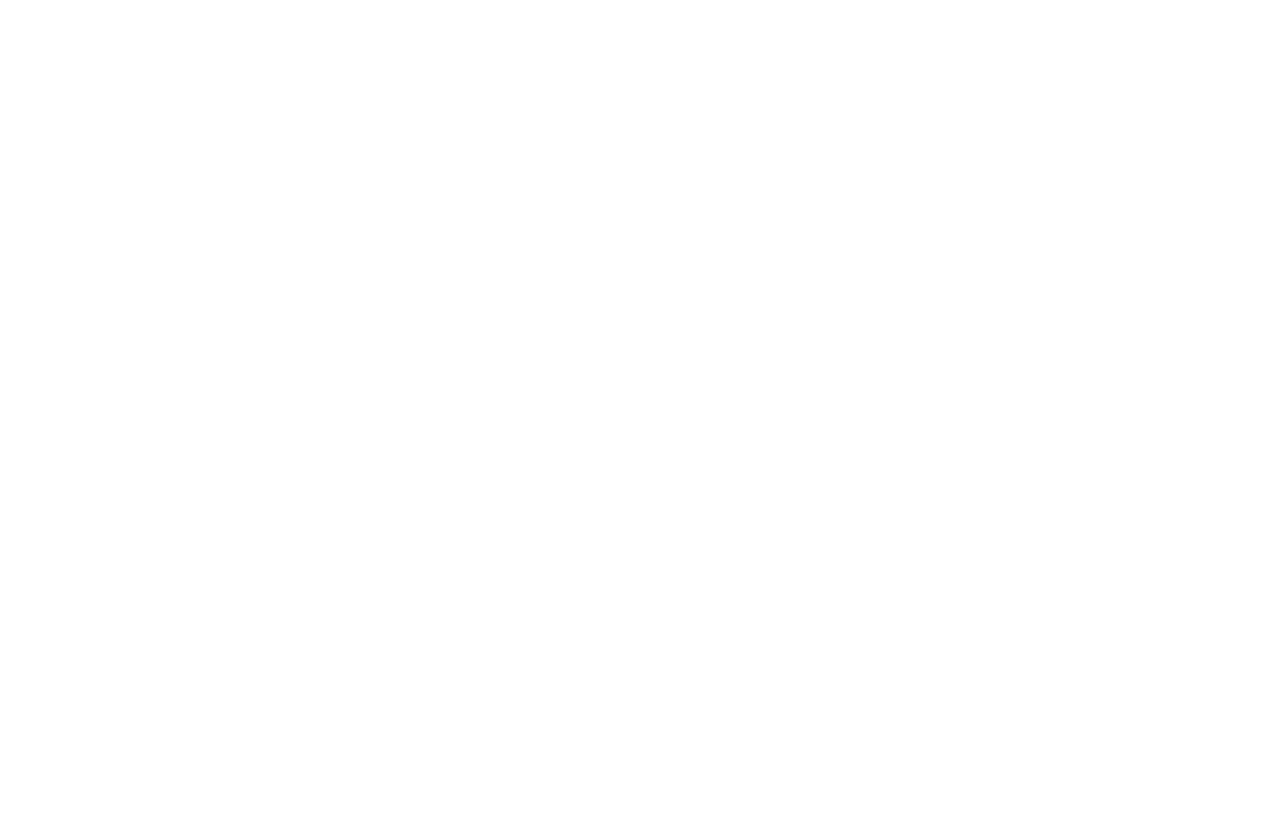
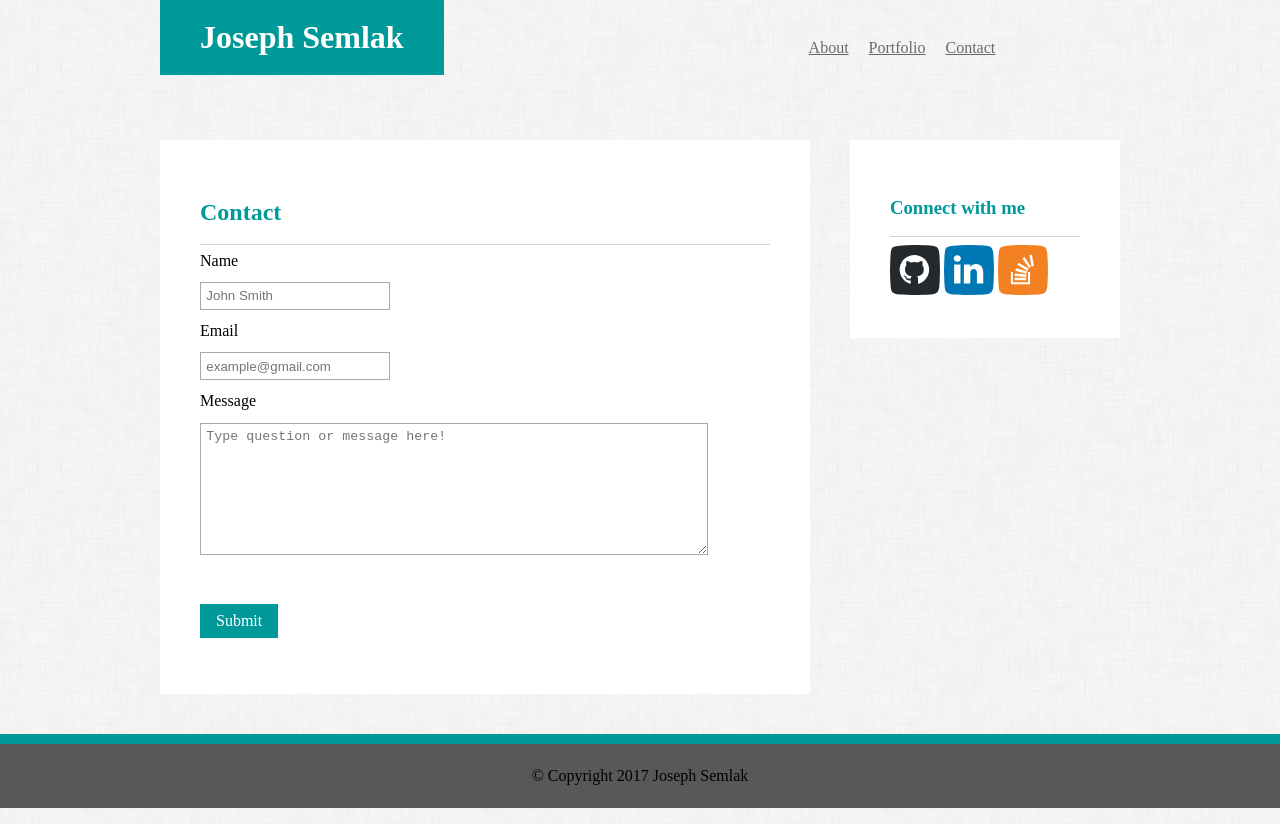
Before and after one commit to semlak/Basic-Portfolio, a plain HTML site: page contact.html in a window 1280 px wide. Before the commit the page ends 800 px from the top, so only its background shows below. Drawn offline with Linux system fonts and the light colour scheme.

Commit message:
more changes, contact done

```diff
--- a/assets/css/reset.css
+++ b/assets/css/reset.css
@@ -46,3 +46,25 @@ table {
 	border-collapse: collapse;
 	border-spacing: 0;
 }
+
+
+
+
+/* Reset `button` and button-style `input` default styles */
+input[type="submit"],
+input[type="reset"],
+input[type="button"],
+button {
+    background: none;
+    border: 0;
+    color: inherit;
+    /* cursor: default; */
+    font: inherit;
+    line-height: normal;
+    overflow: visible;
+    padding: 0;
+    -webkit-appearance: button; /* for input */
+    -webkit-user-select: none; /* for button */
+       -moz-user-select: none;
+        -ms-user-select: none;
+}
--- a/assets/css/style.css
+++ b/assets/css/style.css
@@ -13,11 +13,6 @@ head, link, meta, script, style, title {
 	display: none;
 }
 
-
-body {
-	display: block;
-	margin: 8px;
-}
 
 figcaption {
 	display: block;
@@ -74,7 +69,8 @@ h2 {
     -webkit-margin-start: 0;
     -webkit-margin-end: 0;
     font-weight: bold;
-    color: #129793
+	/* this is my blue-green color*/
+    color: #009999;
 }
 
 h3 {
@@ -85,7 +81,8 @@ h3 {
     -webkit-margin-start: 0;
     -webkit-margin-end: 0;
     font-weight: bold;
-    color: #129793;
+	/* this is my blue-green color*/
+    color: #009999;;
 }
 h4 {
     display: block;
@@ -94,7 +91,7 @@ h4 {
     -webkit-margin-start: 0;
     -webkit-margin-end: 0;
     font-weight: bold;
-    color: #129793;
+    color: #009999;;
 }
 h5 {
     display: block;
@@ -131,6 +128,16 @@ h6 {
 
 }
 
+
+html, body {
+	/*display: block;*/
+	/*margin: 8px;*/
+	margin: 0;
+	padding: 0;
+	height: 100%;
+}
+
+
 body {
 	/* background image from https://www.toptal.com/designers/subtlepatterns/*/
 	background-color: rgb(0,0,0);
@@ -139,7 +146,7 @@ body {
 
 header {
 	/* this is my blue-green color*/
-	background: #129793;
+	background: #009999;;
 	padding-left: 40px;
 	padding-right: 40px;
 }
@@ -157,13 +164,37 @@ a:hover {
 
 #top-bar, .content-area {
 	width: 960px;
-	margin: 0 auto;
 }
 
+
+#container {
+	min-height: 100%;
+	/*height: 100%;*/
+	position: relative;
+
+}
+
+.content-area {
+	clear: both;
+	padding-top: 40px;
+	margin: 0 auto 40px auto;
+
+	/*this is the height of the footer*/
+	margin-bottom: 90px;
+}
+
+
+/*.fixed-top {
+	position: fixed;
+	top: 0;
+	left: 0;
+}*/
 
 #top-bar {
 	/*not working*/
 	background: #ffffff;
+
+	margin: 0 auto;
 }
 
 /*.content-area, .primary-content, .sidebar, h1, section {
@@ -181,6 +212,14 @@ a:hover {
 
 
 
+
+.main-body hr {
+	height: 1px;
+	background: #D3D3D3;
+	border: none;
+
+}
+
 header, nav, .nav-div {
 	float: left;
 }
@@ -188,30 +227,37 @@ header, nav, .nav-div {
 
 nav {
 	width: 270px;
+	margin-left: 355px;
+	/*margin-bottom: ;*/
+	/*padding: ;*/
+	height: 100px;
 }
 
 
 .nav-div {
-	width: 30%;
+	/*width: 20%;*/
+	margin: 40px 10px 40px 10px;
+	box-sizing: border-box;
 }
 
 .main-body {
 	clear: both;
-	margin-top: 30px;
+	/*margin-top: 30px;*/
 
 }
 
 
 .primary-content {
 	width: 650px;
-	background: #fff;
+	background: #ffffff;
 	/*float: left;*/
 	float: left;
+	margin-bottom: 40px;
 }
 
 .sidebar {
 	width: 270px;
-	background: #fff;
+	background: #ffffff;
 	float: right;
 }
 
@@ -226,19 +272,34 @@ nav {
 }
 
 
+.push {
+	height: 90px;
+}
+
 footer {
 	clear: both;
 	display: block;
-		box-sizing: border-box;
+	box-sizing: border-box;
+	height: 90px;
+	width: 100%;
+
+	/* footer position help at http://matthewjamestaylor.com/blog/keeping-footers-at-the-bottom-of-the-page
+		and https://css-tricks.com/couple-takes-sticky-footer/
+	*/
+/*	position: absolute;
+	bottom: 0;
+*/
+
 
 
 }
 
 footer hr {
 	height: 10px;
-	background: #129793;
-	padding-bottom: -20px;
+	/* this is my blue-green color*/
+	background: #009999;;
 	margin: 0 0 0 0;
+	border: none;
 }
 
 footer div {
@@ -252,3 +313,32 @@ footer div div {
 	/*margin: 0 auto;*/
 	text-align: center;
 }
+
+
+
+/*   css for contact.html*/
+
+
+input[type="submit"] {
+	/* this is my blue-green color*/
+    background: #009999;;
+    color: white;
+    padding: .5em 1em .5em 1em;
+}
+
+
+input[type="submit"]:hover {
+	/* this is my blue-green color*/
+    background: #4cb7b7;
+    color: white;
+    padding: .5em 1em .5em 1em;
+}
+
+
+form input, form textarea {
+	margin: 1em 0 1em 0;
+	padding: .4em;
+	border: 1px solid #A9A9A9;
+	/*border-radius: 6px;*/
+
+}
--- a/contact.html
+++ b/contact.html
@@ -0,0 +1,67 @@
+<!DOCTYPE html>
+<html lang="en-us">
+<head>
+	<meta charset="UTF-8">
+	<link rel="stylesheet" type="text/css" href="./assets/css/reset.css">
+	<link rel="stylesheet" type="text/css" href="./assets/css/style.css">
+	<title>Contact | Joseph Semlak</title>
+</head>
+<body>
+	<div class="fixed-top">
+		<div id="top-bar" >
+			<header>
+				<h1>Joseph Semlak</h1>
+			</header>
+			<nav>
+				<div class="nav-div">
+					<a href="./index.html">About</a>
+				</div>
+				<div class="nav-div">
+					<a href="./portfolio.html">Portfolio</a>
+				</div>
+
+				<div class="nav-div">
+					<a href="./contact.html">Contact</a>
+				</div>
+			</nav>
+		</div>
+	</div>
+	<div class="content-area">
+		<div class="main-body">
+			<section id="contact-me" class="primary-content">
+				<h2>Contact</h2>
+				<hr>
+				<form action="#">
+				  Name<br>
+				  <input type="text" name="name" required placeholder="John Smith">
+				  <br>
+				  Email<br>
+				  <input type="email" name="email" required placeholder="example@gmail.com">
+				  <br>
+				  Message<br>
+				  <textarea id="message" cols="60" rows="8" required
+             placeholder="Type question or message here!"></textarea>
+				  <br><br>
+				  <input type="submit" value="Submit">
+				</form>
+			</section>
+			<section class="sidebar">
+				<h3>Connect with me</h3>
+				<hr>
+				<a href="https://github.com/semlak" target="_blank"><img id="github-picture" class="img-social" src="./assets/images/if_Github_2613277.svg" alt="View Joseph Semlak on GitHub" title="View Joseph Semlak on GitHub"></a>
+
+				<a href="https://www.linkedin.com/in/joseph-semlak-ba829898/" target="_blank"><img id="linkedin-picture" class="img-social" src="./assets/images/if_LinkedIn_2613305.svg" alt="View Joseph Semlak on LinkedIn" title="View Joseph Semlak on LinkedIn"></a>
+
+				<a href="https://stackexchange.com/users/3880192/joseph" target="_blank"><img id="stack-picture" class="img-social" src="./assets/images/if_StackOverflow_2613280.svg" alt="View Joseph Semlak on Stack Exchange" title="View Joseph Semlak on Stack Exchange"></a>
+
+			</section>
+		</div>
+	</div>
+	<footer>
+		<hr>
+		<div>
+			<div>&copy Copyright 2017 Joseph Semlak</div>
+		</div>
+	</footer>
+</body>
+</html>
```
Also changed, not shown: index.html (+14 -6 lines), portfolio.html (+58 -0 lines).
